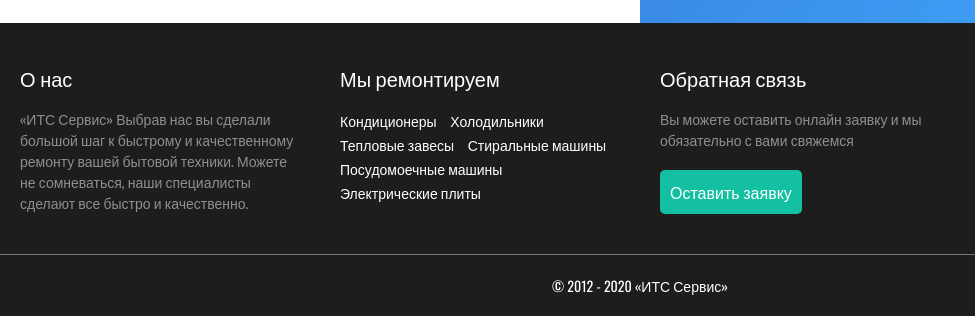
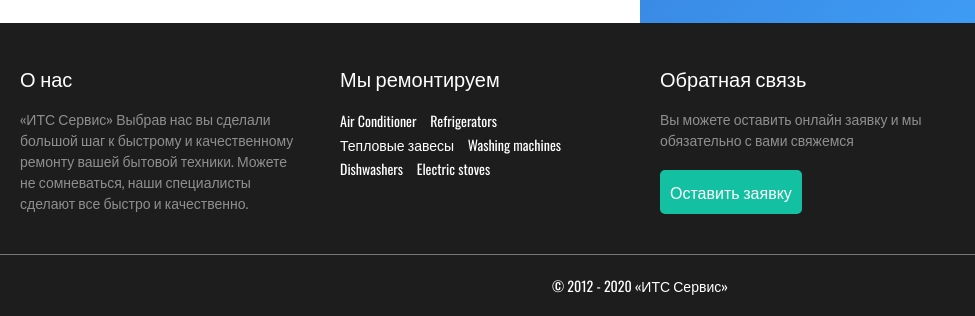
Before and after one commit to xXxXHaxxaHXxXx/Site, a website: page repair.html in a window 1280 px wide. Shown: the part 4717-5033 px from the top of the page, 0-975 px from the left. Drawn offline with nearby package versions, Linux system fonts and the light colour scheme.

Commit message:
Update repair.html

```diff
--- a/repair.html
+++ b/repair.html
@@ -224,12 +224,12 @@
         <div class="footer__col">
           <h3 class="footer__title">Мы ремонтируем</h3>
           <ul class="footer__list">
-            <li class="footer__item"><a href="repair.html#conditioner" class="footer__link">Кондиционеры</a></li>
-            <li class="footer__item"><a href="repair.html#fridge" class="footer__link">Холодильники</a></li>
+            <li class="footer__item"><a href="repair.html#conditioner" class="footer__link">Air Conditioner</a></li>
+            <li class="footer__item"><a href="repair.html#fridge" class="footer__link">Refrigerators</a></li>
             <li class="footer__item"><a href="repair.html#heat" class="footer__link">Тепловые завесы</a></li>
-            <li class="footer__item"><a href="repair.html#washer" class="footer__link">Стиральные машины</a></li>
-            <li class="footer__item"><a href="repair.html#dishwasher" class="footer__link">Посудомоечные машины</a></li>
-            <li class="footer__item"><a href="repair.html#cooktop" class="footer__link">Электрические плиты</a></li>
+            <li class="footer__item"><a href="repair.html#washer" class="footer__link">Washing machines</a></li>
+            <li class="footer__item"><a href="repair.html#dishwasher" class="footer__link">Dishwashers</a></li>
+            <li class="footer__item"><a href="repair.html#cooktop" class="footer__link">Electric stoves</a></li>
           </ul>
         </div>
         <div class="footer__col">
```
